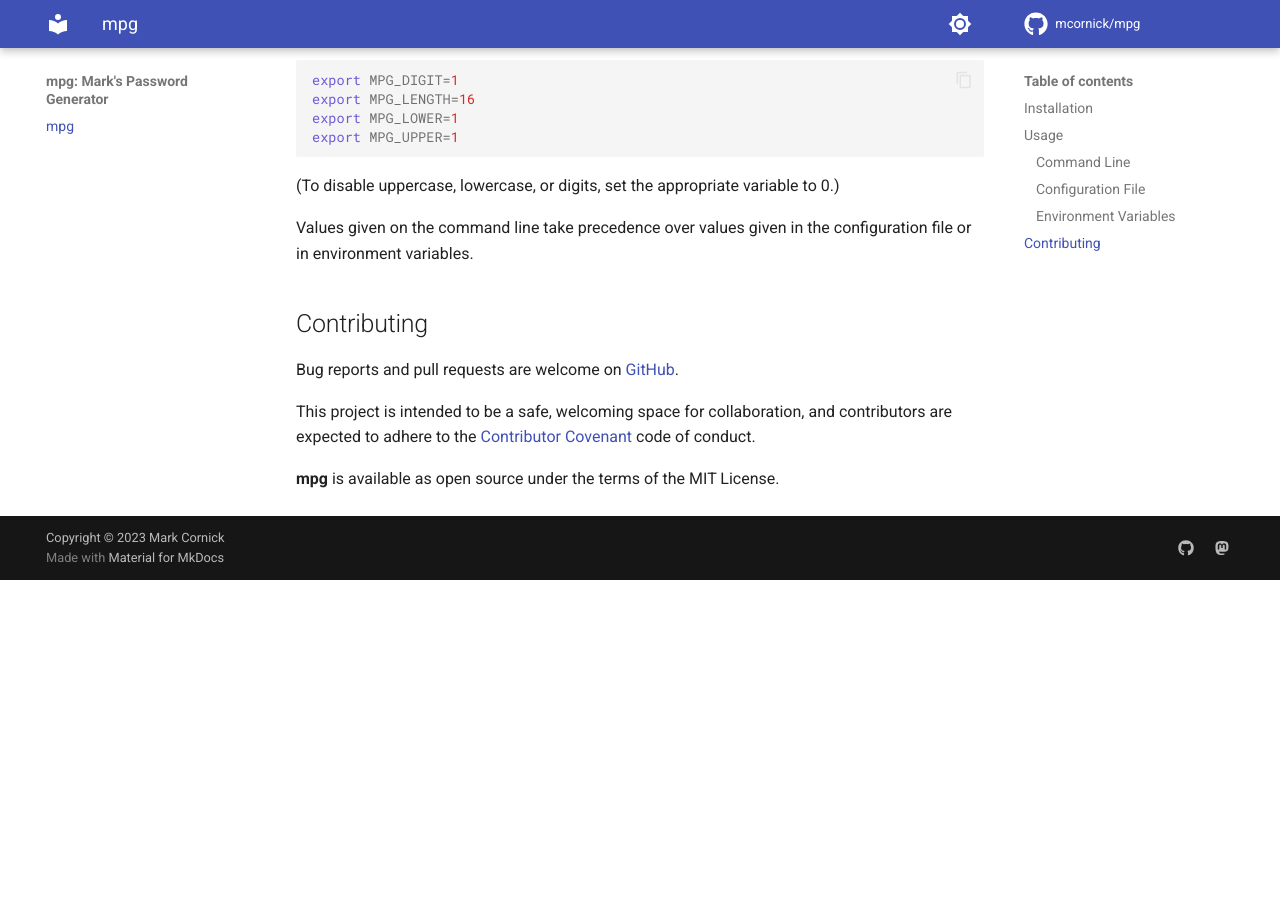
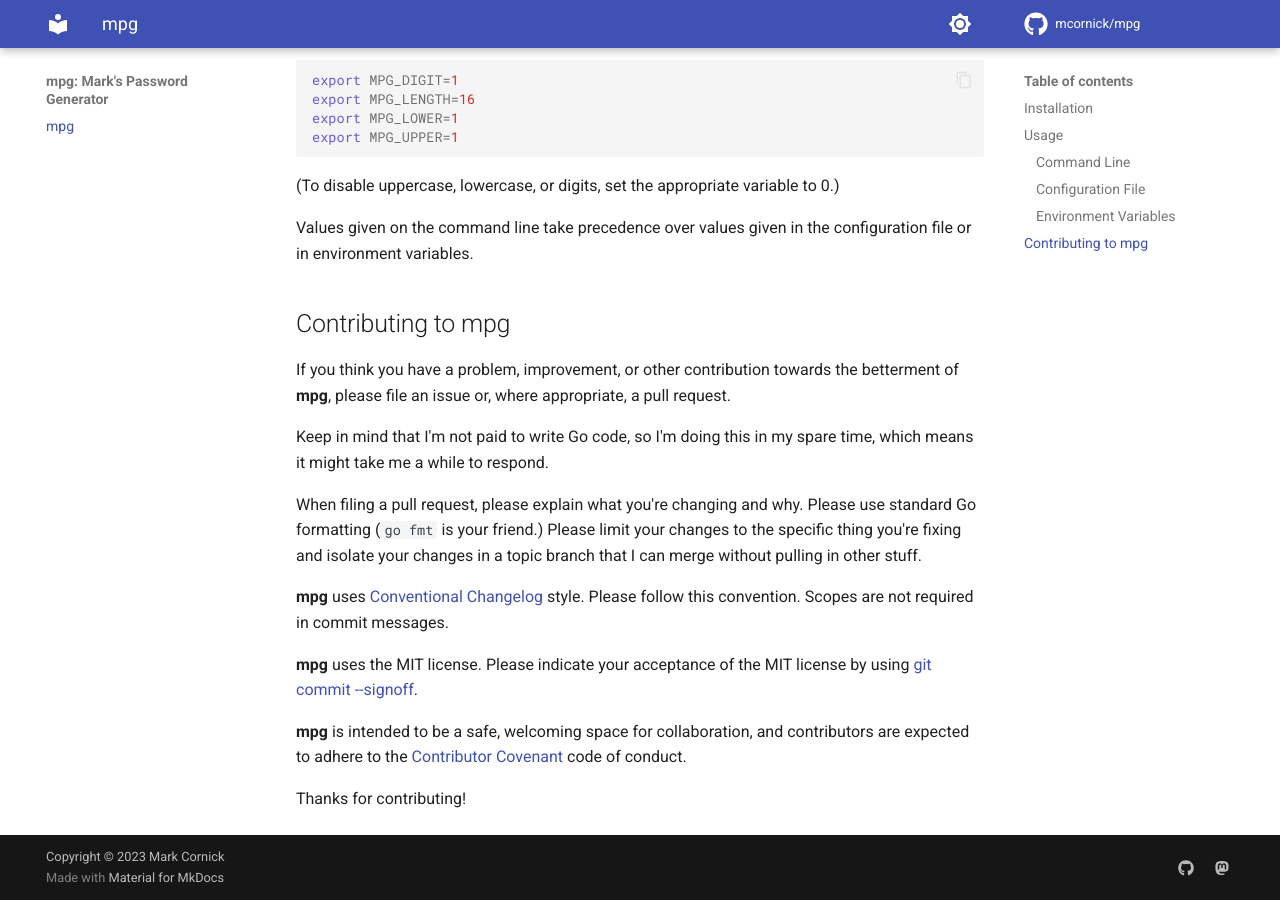
Before and after one commit to step-security-bot/mpg, an MkDocs documentation site: the page built from docs/index.md, in a window 1280 px wide and 900 px high, scrolled down 2036 px. Built offline with MkDocs 1.6.1 and Material for MkDocs 9.7.7, drawn with Linux system fonts in a browser that asks for light colours; comment, search, counter and statistics services are not loaded; the version menu is left out; before the commit the page ends 2616 px from its top, so only the background shows below that.

Commit message:
docs: provide standard CONTRIBUTING.md

```diff
--- a/docs/index.md
+++ b/docs/index.md
@@ -143,10 +143,18 @@
 
 Values given on the command line take precedence over values given in the configuration file or in environment variables.
 
-## Contributing
+## Contributing to mpg
 
-Bug reports and pull requests are welcome on [GitHub](https://github.com/mcornick/mpg).
+If you think you have a problem, improvement, or other contribution towards the betterment of __mpg__, please file an issue or, where appropriate, a pull request.
 
-This project is intended to be a safe, welcoming space for collaboration, and contributors are expected to adhere to the [Contributor Covenant](https://www.contributor-covenant.org/) code of conduct.
+Keep in mind that I'm not paid to write Go code, so I'm doing this in my spare time, which means it might take me a while to respond.
 
-__mpg__ is available as open source under the terms of the MIT License.
+When filing a pull request, please explain what you're changing and why.  Please use standard Go formatting (`go fmt` is your friend.) Please limit your changes to the specific thing you're fixing and isolate your changes in a topic branch that I can merge without pulling in other stuff.
+
+__mpg__ uses [Conventional Changelog](https://github.com/conventional-changelog/conventional-changelog-angular/blob/master/convention.md) style. Please follow this convention. Scopes are not required in commit messages.
+
+__mpg__ uses the MIT license. Please indicate your acceptance of the MIT license by using [git commit --signoff](https://git-scm.com/docs/git-commit#Documentation/git-commit.txt--s).
+
+__mpg__ is intended to be a safe, welcoming space for collaboration, and contributors are expected to adhere to the [Contributor Covenant](http://contributor-covenant.org) code of conduct.
+
+Thanks for contributing!
```
Also changed, not shown: CONTRIBUTING.md (added, +15 -0 lines).
